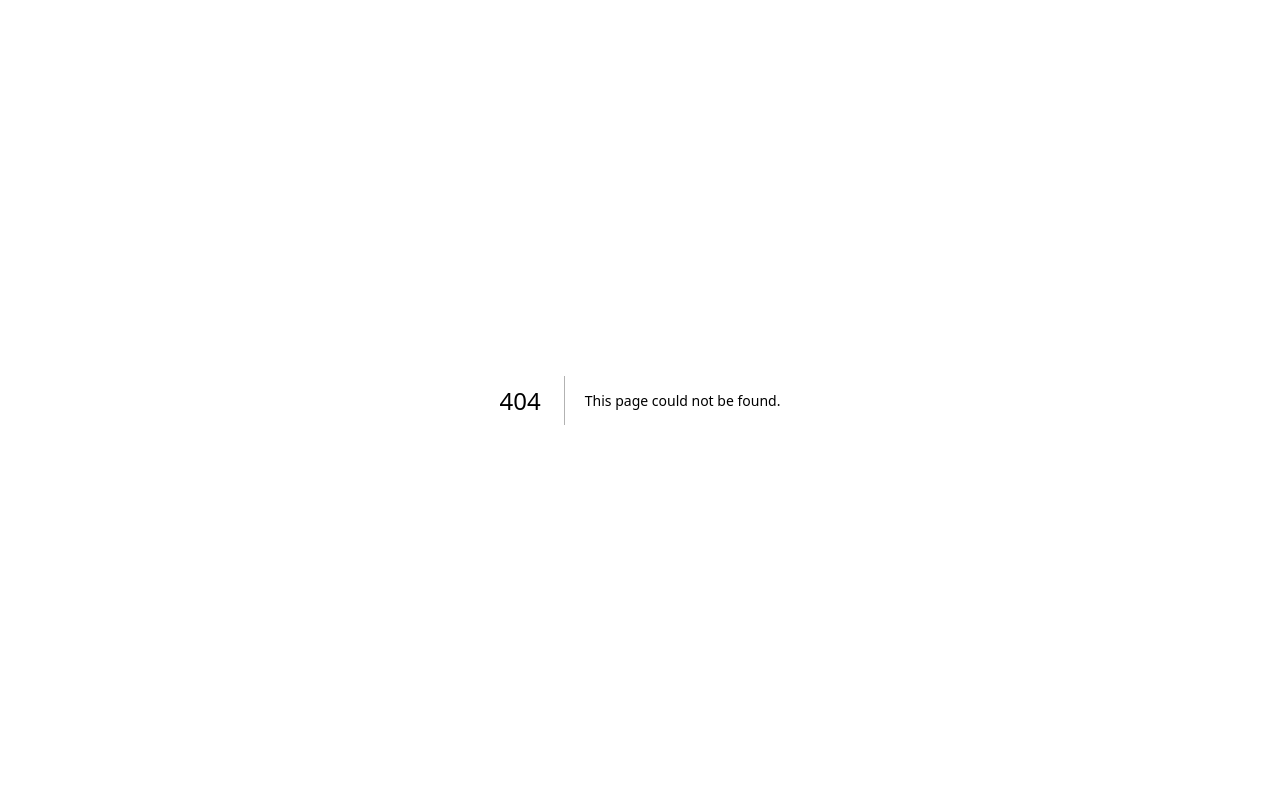
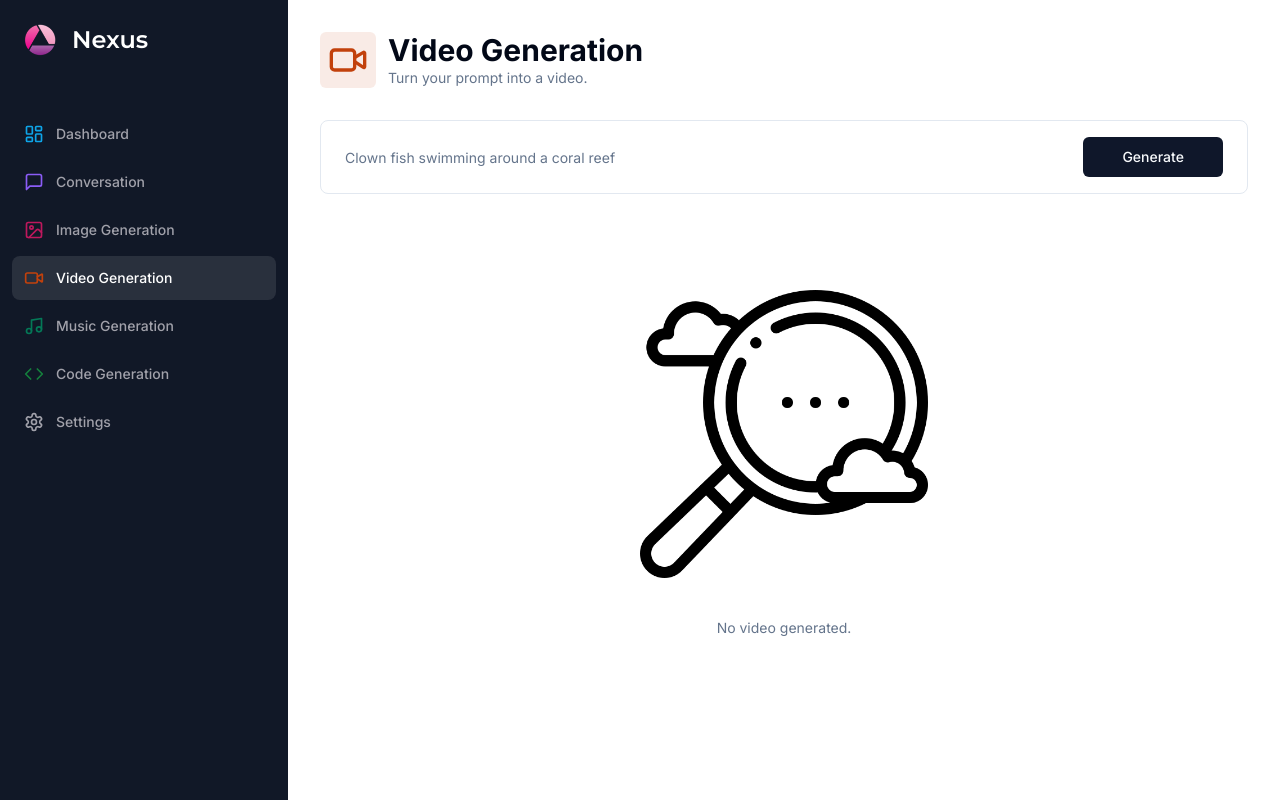
Before and after one commit to DarshilDhandhiya/ai-nexus, a Next.js app: page /video in a window 1280 px wide. Before the commit this address had no page. Built offline with nearby package versions, Linux system fonts and the light colour scheme.

Commit message:
Video Generation Is Completed

```diff
--- /dev/null
+++ b/app/(dashboard)/(routes)/video/constants.ts
@@ -0,0 +1,5 @@
+import * as z from "zod";
+
+export const formSchema = z.object({
+    prompt: z.string().min(1, { message: "Video prompt is required" }),
+});
--- /dev/null
+++ b/app/(dashboard)/(routes)/video/page.tsx
@@ -0,0 +1,111 @@
+"use client";
+
+import * as z from "zod";
+import axios from "axios";
+import { useState } from "react";
+import { useForm } from "react-hook-form";
+import { useRouter } from "next/navigation";
+import { Video, VideoIcon } from "lucide-react";
+import { zodResolver } from "@hookform/resolvers/zod";
+
+import { Empty } from "@/components/empty";
+import { Loader } from "@/components/loader";
+import { Input } from "@/components/ui/input";
+import { Button } from "@/components/ui/button";
+import { Heading } from "@/components/ui/heading";
+import { Form, FormControl, FormField, FormItem } from "@/components/ui/form";
+
+import { formSchema } from "./constants";
+
+const VideoPage = () => {
+    const router = useRouter();
+    const [video, setVideo] = useState<string>();
+
+    const form = useForm<z.infer<typeof formSchema>>({
+        resolver: zodResolver(formSchema),
+        defaultValues: {
+            prompt: ""
+        }
+    });
+
+    const isLoading = form.formState.isSubmitting;
+
+    const onSubmit = async (values: z.infer<typeof formSchema>) => {
+        try {
+            setVideo("undefined");
+
+            const response = await axios.post("/api/video", values);
+
+            setVideo(response.data[0]);
+
+            form.reset();
+
+        } catch (error: any) {
+            // TODO: Open Pro Model
+            console.log(error);
+        } finally {
+            router.refresh();
+        }
+    };
+
+    return (
+        <div>
+            <Heading
+                title="Video Generation"
+                description="Turn your prompt into a video."
+                icon={VideoIcon}
+                iconColor="text-orange-700"
+                bgColor="bg-orange-700/10"
+            />
+            <div className="px-4 lg:px-8">
+                <div>
+                    <Form {...form}>
+                        <form
+                            onSubmit={form.handleSubmit(onSubmit)}
+                            className="rounded-lg border w-full p-4 px-3 md:px-6 focus-within:shadow-sm grid grid-cols-12 gap-2"
+                        >
+                            <FormField
+                                name="prompt"
+                                render={({ field }) => (
+                                    <FormItem className="col-span-12 lg:col-span-10">
+                                        <FormControl className="m-0 p-0">
+                                            <Input
+                                                className="border-0 outline-none focus-visible:ring-0 focus-visible:ring-transparent"
+                                                disabled={isLoading}
+                                                placeholder="Clown fish swimming around a coral reef"
+                                                {...field}
+                                            />
+                                        </FormControl>
+                                    </FormItem>
+                                )}
+                            />
+                            <Button
+                                className="col-span-12 lg:col-span-2 w-full"
+                                disabled={isLoading}
+                            >
+                                Generate
+                            </Button>
+                        </form>
+                    </Form>
+                </div>
+                <div className="space-y-4 mt-4">
+                    {isLoading && (
+                        <div className="p-8 rounded-lg w-full flex items-center justify-center bg-muted">
+                            <Loader />
+                        </div>
+                    )}
+                    {!video && !isLoading && (
+                        <Empty label="No video generated." />
+                    )}
+                    {video && (
+                        <Video className="w-full aspect-video mt-8 rounded-lg border bg-black" controls>
+                            <source src="{video"/>
+                        </Video>
+                    )}
+                </div>
+            </div>
+        </div>
+    );
+}
+
+export default VideoPage;
--- /dev/null
+++ b/app/api/video/route.ts
@@ -0,0 +1,42 @@
+import { auth } from "@clerk/nextjs";
+import { NextResponse } from "next/server";
+import Replicate from "replicate";
+
+const replicate = new Replicate ({
+  auth: process.env.REPLICATE_API_TOKEN!
+});
+
+export async function POST(
+  req: Request
+) {
+  try {
+    const { userId } = auth();
+    const body = await req.json();
+    const { prompt } = body;
+
+    if (!userId) {
+      return new NextResponse("Unauthorized", { status: 401 });
+    }
+
+    if (!prompt) {
+      return new NextResponse("Prompt are required", { status: 400 });
+    }
+
+    // const response =
+
+    const response = await replicate.run(
+      "anotherjesse/zeroscope-v2-xl:9f747673945c62801b13b84701c783929c0ee784e4748ec062204894dda1a351",
+      {
+        input: {
+          prompt
+        }
+      }
+    );
+    // console.log(output)
+
+    return NextResponse.json(response);
+  } catch (error) {
+    console.log('[VIDEO_ERROR]', error);
+    return new NextResponse("Internal Error", { status: 500 });
+  }
+};
```
